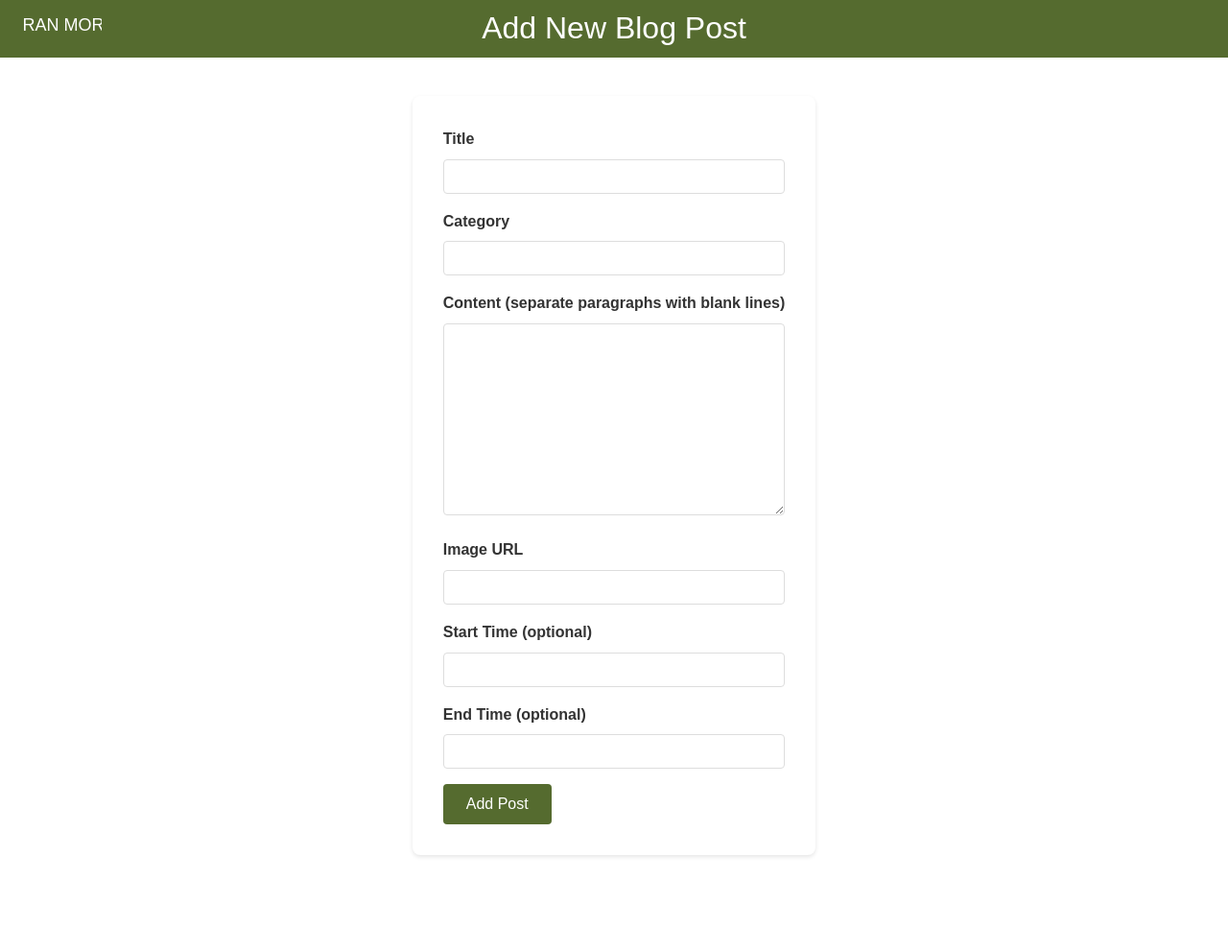
After one commit to LODSContent/DynamicContentHub, a Flask app: page /add_post in a window 1280 px wide. The commit adds this page. Shown: the whole page at 96% size. Run offline with Flask 3, Linux system fonts and the light colour scheme.

Commit message:
Agent query: I've added a form for creating new blog posts. Could you please check if you can access the form at /add_post and if it successfully creates new posts?
Implement a Flask endpoint to add new blog posts to the JSON database, including form handling and client-side updates.  Adds new post creation form.

Screenshot: https://storage.googleapis.com/screenshot-production-us-central1/19c272d2-de11-467f-87cb-09ff460fd6de/840ab7ca-586e-4a7c-b07f-8e2cf0b0fbd2.jpg

```diff
--- a/main.py
+++ b/main.py
@@ -1,16 +1,63 @@
-from flask import Flask, render_template, send_from_directory
+from flask import Flask, render_template, send_from_directory, request, flash, redirect, url_for
+from flask_wtf import FlaskForm
+from wtforms import StringField, TextAreaField, SelectField
+from wtforms.validators import DataRequired
 import json
+from datetime import datetime
 
 app = Flask(__name__, static_url_path='', static_folder='.')
+app.secret_key = 'your-secret-key-here'  # Required for flash messages and CSRF
+
+class BlogPostForm(FlaskForm):
+    title = StringField('Title', validators=[DataRequired()])
+    category = StringField('Category', validators=[DataRequired()])
+    content = TextAreaField('Content', validators=[DataRequired()])
+    image_url = StringField('Image URL', validators=[DataRequired()])
+    start_time = StringField('Start Time')
+    end_time = StringField('End Time')
 
 def load_blog_data():
     with open('data/data.json', 'r') as f:
         return json.load(f)
 
+def save_blog_data(data):
+    with open('data/data.json', 'w') as f:
+        json.dump(data, f, indent=2)
+
 @app.route('/')
 def root():
     blog_data = load_blog_data()
     return render_template('index.html', posts=blog_data['posts'])
+
+@app.route('/add_post', methods=['GET', 'POST'])
+def add_post():
+    form = BlogPostForm()
+    if form.validate_on_submit():
+        blog_data = load_blog_data()
+
+        # Get the next available ID
+        next_id = max([post['id'] for post in blog_data['posts']], default=0) + 1
+
+        # Create new post
+        new_post = {
+            'id': next_id,
+            'title': form.title.data,
+            'category': form.category.data,
+            'date': datetime.now().strftime('%Y-%m-%d'),
+            'start': form.start_time.data or 'N/A',
+            'end': form.end_time.data or 'N/A',
+            'content': [p.strip() for p in form.content.data.split('\n') if p.strip()],
+            'image': form.image_url.data
+        }
+
+        # Add to posts
+        blog_data['posts'].append(new_post)
+        save_blog_data(blog_data)
+
+        flash('Blog post added successfully!', 'success')
+        return redirect(url_for('root'))
+
+    return render_template('add_post.html', form=form)
 
 @app.route('/data/<path:path>')
 def send_data(path):
--- a/pyproject.toml
+++ b/pyproject.toml
@@ -5,9 +5,11 @@
 requires-python = ">=3.11"
 dependencies = [
     "email-validator>=2.2.0",
+    "flask-login>=0.6.3",
     "flask>=3.1.0",
     "flask-sqlalchemy>=3.1.1",
     "gunicorn>=23.0.0",
     "psycopg2-binary>=2.9.10",
     "trafilatura>=2.0.0",
+    "flask-wtf>=1.2.2",
 ]
--- /dev/null
+++ b/templates/add_post.html
@@ -0,0 +1,129 @@
+<!DOCTYPE html>
+<html lang="en">
+<head>
+    <meta charset="UTF-8">
+    <meta name="viewport" content="width=device-width, initial-scale=1.0">
+    <title>Add New Blog Post</title>
+    <link rel="stylesheet" href="/css/style.css">
+    <style>
+        .form-container {
+            max-width: 800px;
+            margin: 100px auto;
+            padding: 2rem;
+            background: white;
+            border-radius: 8px;
+            box-shadow: 0 2px 4px rgba(0,0,0,0.1);
+        }
+
+        .form-group {
+            margin-bottom: 1rem;
+        }
+
+        .form-group label {
+            display: block;
+            margin-bottom: 0.5rem;
+            color: #333;
+            font-weight: bold;
+        }
+
+        .form-group input,
+        .form-group textarea {
+            width: 100%;
+            padding: 0.5rem;
+            border: 1px solid #ddd;
+            border-radius: 4px;
+            font-size: 1rem;
+        }
+
+        .form-group textarea {
+            min-height: 200px;
+        }
+
+        .submit-button {
+            background-color: var(--header-green);
+            color: white;
+            padding: 0.75rem 1.5rem;
+            border: none;
+            border-radius: 4px;
+            cursor: pointer;
+            font-size: 1rem;
+        }
+
+        .submit-button:hover {
+            opacity: 0.9;
+        }
+
+        .flash-messages {
+            margin-bottom: 1rem;
+        }
+
+        .flash-message {
+            padding: 1rem;
+            border-radius: 4px;
+            margin-bottom: 0.5rem;
+        }
+
+        .flash-message.success {
+            background-color: #d4edda;
+            color: #155724;
+            border: 1px solid #c3e6cb;
+        }
+    </style>
+</head>
+<body>
+    <header>
+        <div class="logo">
+            <img src="/assets/logo.svg" alt="Ran Mor">
+        </div>
+        <h1>Add New Blog Post</h1>
+    </header>
+
+    <div class="form-container">
+        {% with messages = get_flashed_messages(with_categories=true) %}
+            {% if messages %}
+                <div class="flash-messages">
+                    {% for category, message in messages %}
+                        <div class="flash-message {{ category }}">{{ message }}</div>
+                    {% endfor %}
+                </div>
+            {% endif %}
+        {% endwith %}
+
+        <form method="POST">
+            {{ form.csrf_token }}
+
+            <div class="form-group">
+                <label for="title">Title</label>
+                {{ form.title(class="form-control") }}
+            </div>
+
+            <div class="form-group">
+                <label for="category">Category</label>
+                {{ form.category(class="form-control") }}
+            </div>
+
+            <div class="form-group">
+                <label for="content">Content (separate paragraphs with blank lines)</label>
+                {{ form.content(class="form-control") }}
+            </div>
+
+            <div class="form-group">
+                <label for="image_url">Image URL</label>
+                {{ form.image_url(class="form-control") }}
+            </div>
+
+            <div class="form-group">
+                <label for="start_time">Start Time (optional)</label>
+                {{ form.start_time(class="form-control") }}
+            </div>
+
+            <div class="form-group">
+                <label for="end_time">End Time (optional)</label>
+                {{ form.end_time(class="form-control") }}
+            </div>
+
+            <button type="submit" class="submit-button">Add Post</button>
+        </form>
+    </div>
+</body>
+</html>
--- a/templates/index.html
+++ b/templates/index.html
@@ -51,6 +51,7 @@
                 <button class="nav-button">Previous Blog</button>
                 <button class="nav-button">Show Latest Blog</button>
                 <button class="nav-button">Next Blog</button>
+                <a href="/add_post" class="nav-button" style="text-decoration: none;">Add New Post</a>
             </div>
 
             <div class="blog-post">
```
Also changed, not shown: 1 other file.
